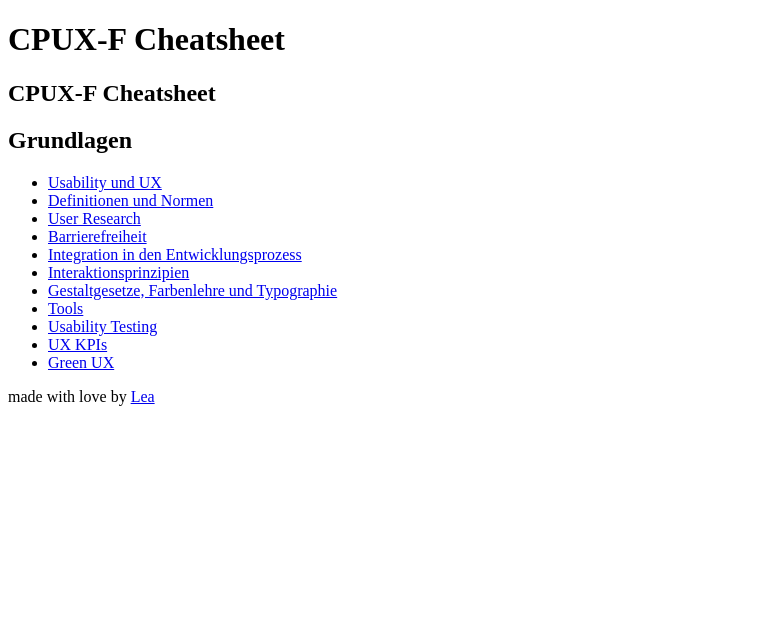
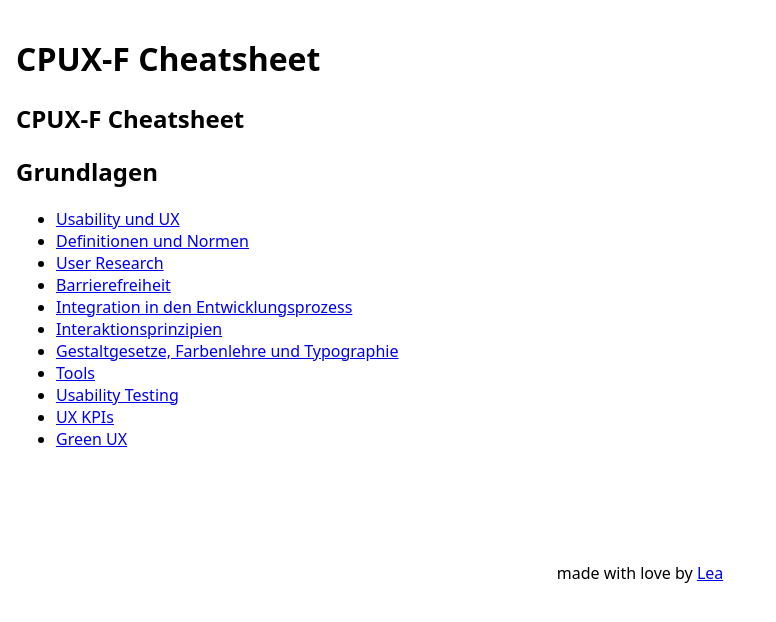
Before and after one commit to learosema/cpux-prep, a Jekyll site: the page built from index.md, in a window 1280 px wide. Shown: the top 622 px of the page, without its empty margins (0-776 px from the left). Built offline with Jekyll 4.4.1, drawn with Linux system fonts in a browser that asks for light colours; our own code applies the rules of GitHub Pages for plain Markdown files.

Commit message:
fix: no subdirs

```diff
--- a/_layouts/default.html
+++ b/_layouts/default.html
@@ -3,7 +3,7 @@
   <head>
     <meta charset="utf-8">
     <title>{{ page.title }}</title>
-    <link rel="stylesheet" href="/css/style.css">
+    <link rel="stylesheet" href="style.css">
   </head>
   <body>
     <main>
```
